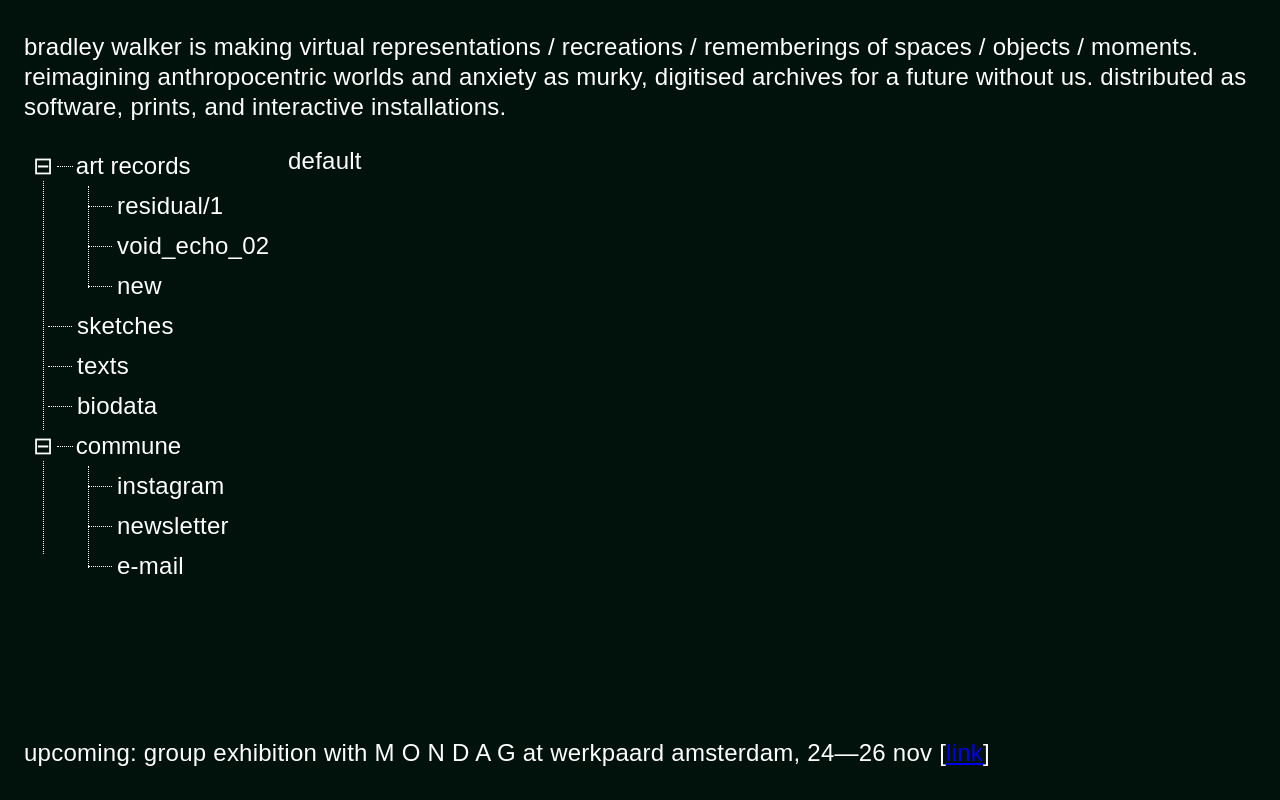
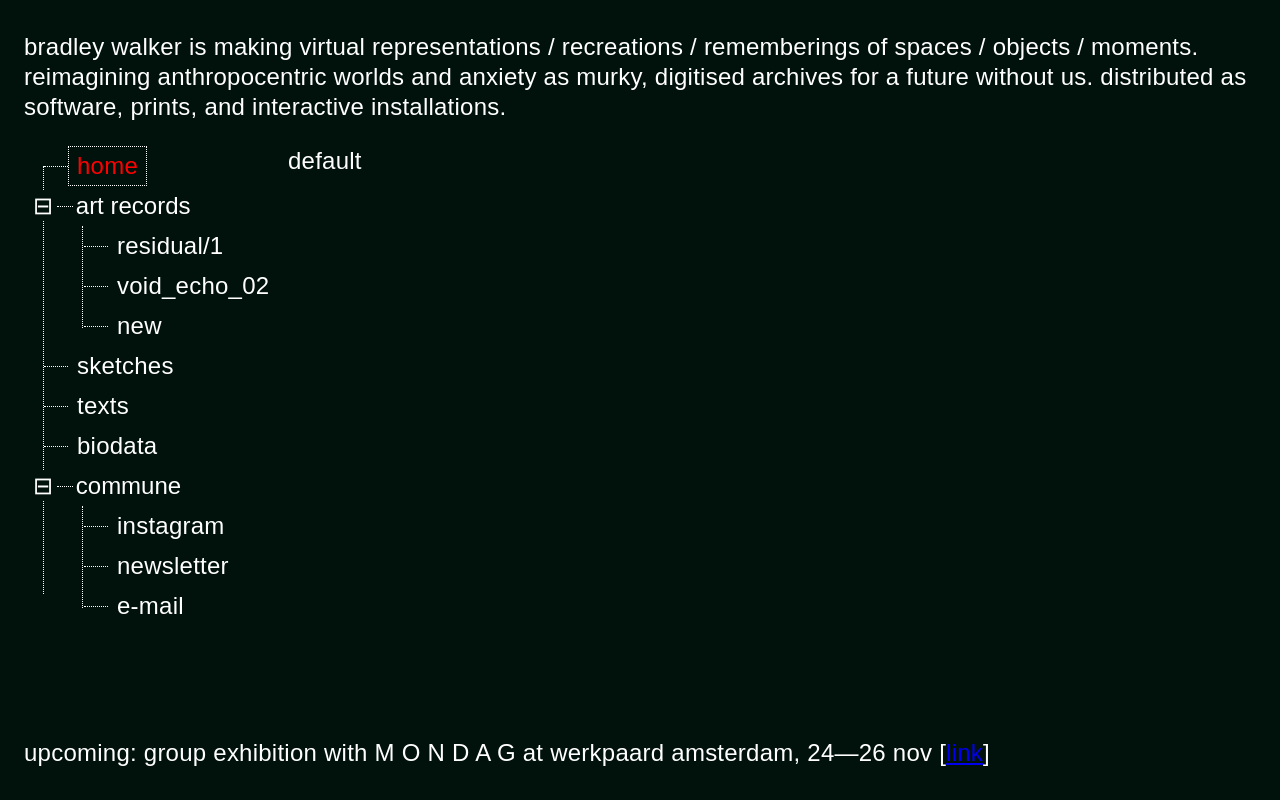
Before and after one commit to speculative-artefact/portfolio-art, a SvelteKit app: page / in a window 1280 px wide. Built offline with nearby package versions, Linux system fonts and the light colour scheme; a web font is replaced by a local one.

Commit message:
add home to nav

```diff
--- a/src/components/Nav.svelte
+++ b/src/components/Nav.svelte
@@ -9,6 +9,10 @@
 <nav>
     <ul>
         <span class="dash-vert">&nbsp</span>
+        <li>
+            <span class="dash-hori">&nbsp;</span>
+            <a href="/" class="title" aria-current={$page.url.pathname === '/'}>home</a>
+        </li>
         <li class:expanded={expandedArt}>
             <button on:click|preventDefault={() => expandedArt = !expandedArt}>
                 <span class="icon-expand">&boxplus;</span>
@@ -94,12 +98,12 @@
 
         position: absolute;
         left: 19px;
-        top: 32px;
+        top: 20px;
         bottom: 32px;
         /* bottom: 154px; */
     }
     ul > li > ul .dash-vert{
-        left: 64px;
+        left: 58px;
         top: 0px;
         bottom: 18px;
     }
@@ -114,7 +118,7 @@
     /* styles w/out icon */
     li > .dash-hori{
         width: 24px;
-        left: 24px;
+        left: 20px;
     }
     li > .title{
         margin-left: 44px;
```
